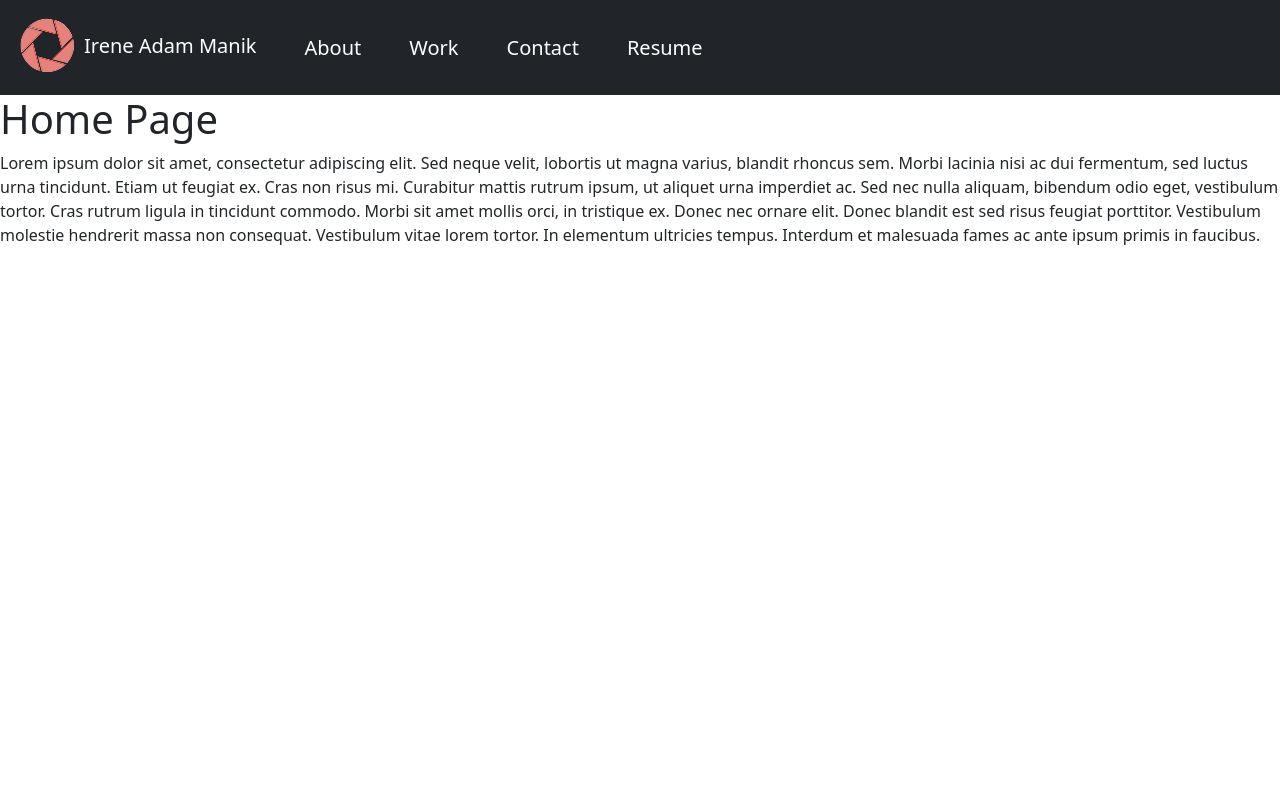
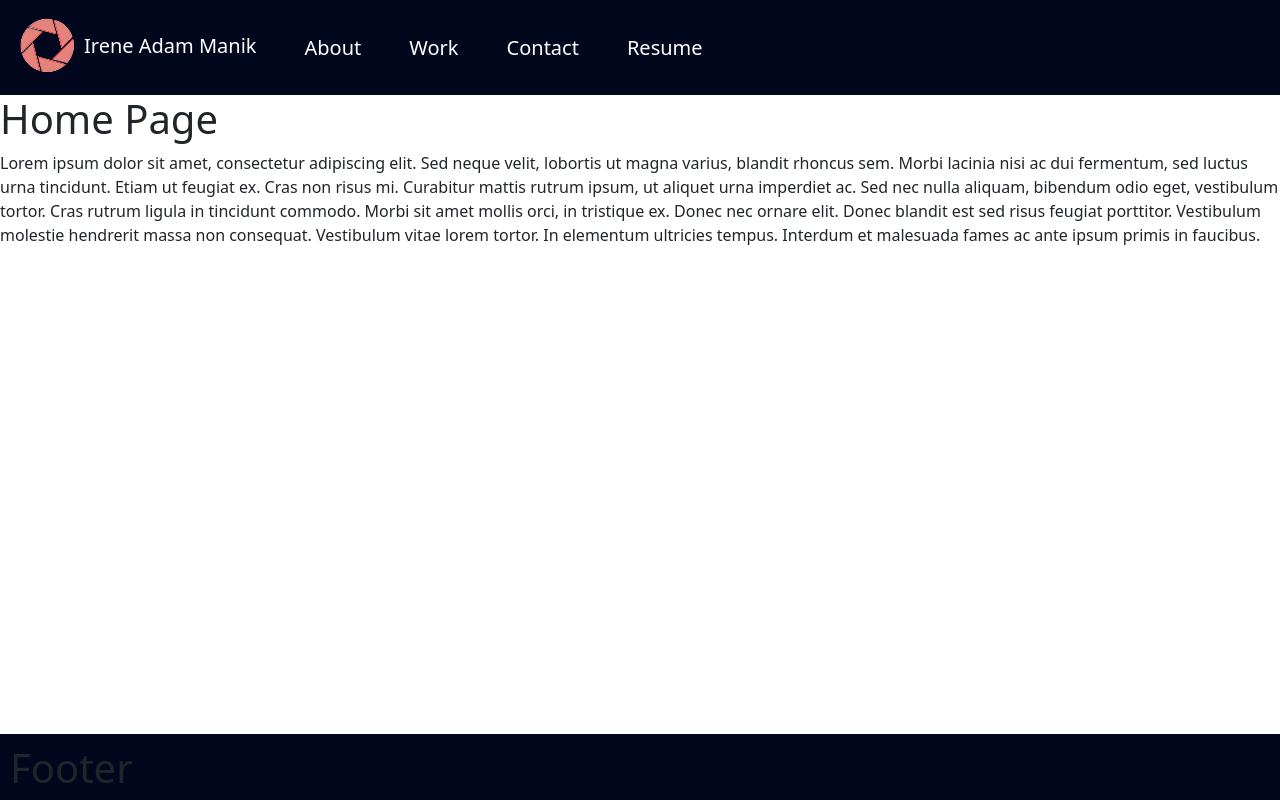
Before and after one commit to AMIrene/irene_adam_manik_portfolio, a React (Create React App) app: page / in a window 1280 px wide. Built offline with nearby package versions, Linux system fonts and the light colour scheme.

Commit message:
added footer

```diff
--- a/src/App.css
+++ b/src/App.css
@@ -11,7 +11,3 @@
   }
 
   */
-
-.Navbar {
-  background-color: #03071E;
-}
--- a/src/App.js
+++ b/src/App.js
@@ -1,6 +1,8 @@
 import React from "react";
 import PortfolioContainer from "./components/PortfolioContainer";
 import './App.css';
+
 const App = () => <PortfolioContainer />;
 
+
 export default App;
--- /dev/null
+++ b/src/components/Footer.js
@@ -0,0 +1,28 @@
+import React from 'react';
+import 'bootstrap/dist/css/bootstrap.min.css';
+
+const styles = {
+    footer: {
+        position: 'fixed',
+        padding: '10px 10px 0px 10px',
+        bottom: '0',
+        background: "#03071E",
+        width: '100%',
+
+        /* Height of the footer*/
+        minHeight: 40,
+
+
+    },
+
+}
+
+function Footer() {
+    return (
+        <section style={styles.footer}>
+            <h1>Footer</h1>
+        </section>
+    )
+}
+
+export default Footer;
--- a/src/components/NavTabs.js
+++ b/src/components/NavTabs.js
@@ -3,9 +3,16 @@ import 'bootstrap/dist/css/bootstrap.min.css';
 import { Navbar } from 'react-bootstrap';
 import logo from '../components/img/iamlogo.png';
 
+const styles = {
+  navbar: {
+    background: "#03071E",
+
+  },
+
+}
 function NavTabs({ currentPage, handlePageChange }) {
   return (
-    <Navbar bg="dark" variant="dark" expand="lg">
+    <Navbar style={styles.navbar} variant="dark" expand="lg">
 
       <Navbar.Brand href="#home"
         onClick={() => handlePageChange('Home')}
--- a/src/components/PortfolioContainer.js
+++ b/src/components/PortfolioContainer.js
@@ -1,5 +1,6 @@
 import React, { useState } from 'react';
 import NavTabs from './NavTabs';
+import Footer from './Footer';
 import Home from './pages/Home';
 import About from './pages/About';
 import Work from './pages/Work';
@@ -34,7 +35,7 @@ export default function PortfolioContainer() {
       {/* // TODO: Add a comment describing what we are passing as props */}
       <NavTabs currentPage={currentPage} handlePageChange={handlePageChange} />
       {/* // TODO: Add a comment explaining what is happening on the following line */}
-
+ <Footer/>
       {renderPage()}
     </div>
   );
```
